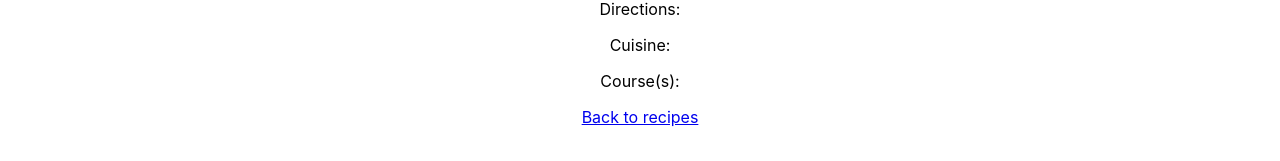
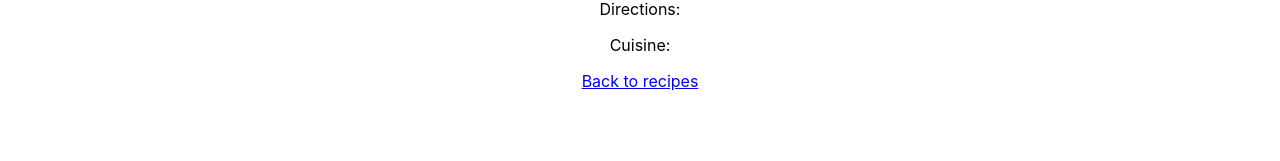
Before and after one commit to koltvictor/the-veganist, a React (Create React App) app in the folder client/: page /recipes/1 in a window 1280 px wide. Shown: the part 266-427 px from the top of the page. Built offline with nearby package versions, Linux system fonts and the light colour scheme; no server answers.

Commit message:
removing course from cards

```diff
--- a/client/src/components/RecipeDetail.js
+++ b/client/src/components/RecipeDetail.js
@@ -24,7 +24,7 @@ export default function RecipeDetail () {
             <p>Ingredients:<br/>{recipeShowing.ingredients}</p>
             <p>Directions:<br/>{recipeShowing.recipe}</p>
             <p>Cuisine: {recipeShowing.cuisine}</p>
-            <p>Course(s): {recipeShowing.course}</p>
+            {/* <p>Course(s): {recipeShowing.course}</p> */}
             <a href="/recipes">Back to recipes</a><br/>
         </div>
     )
```
